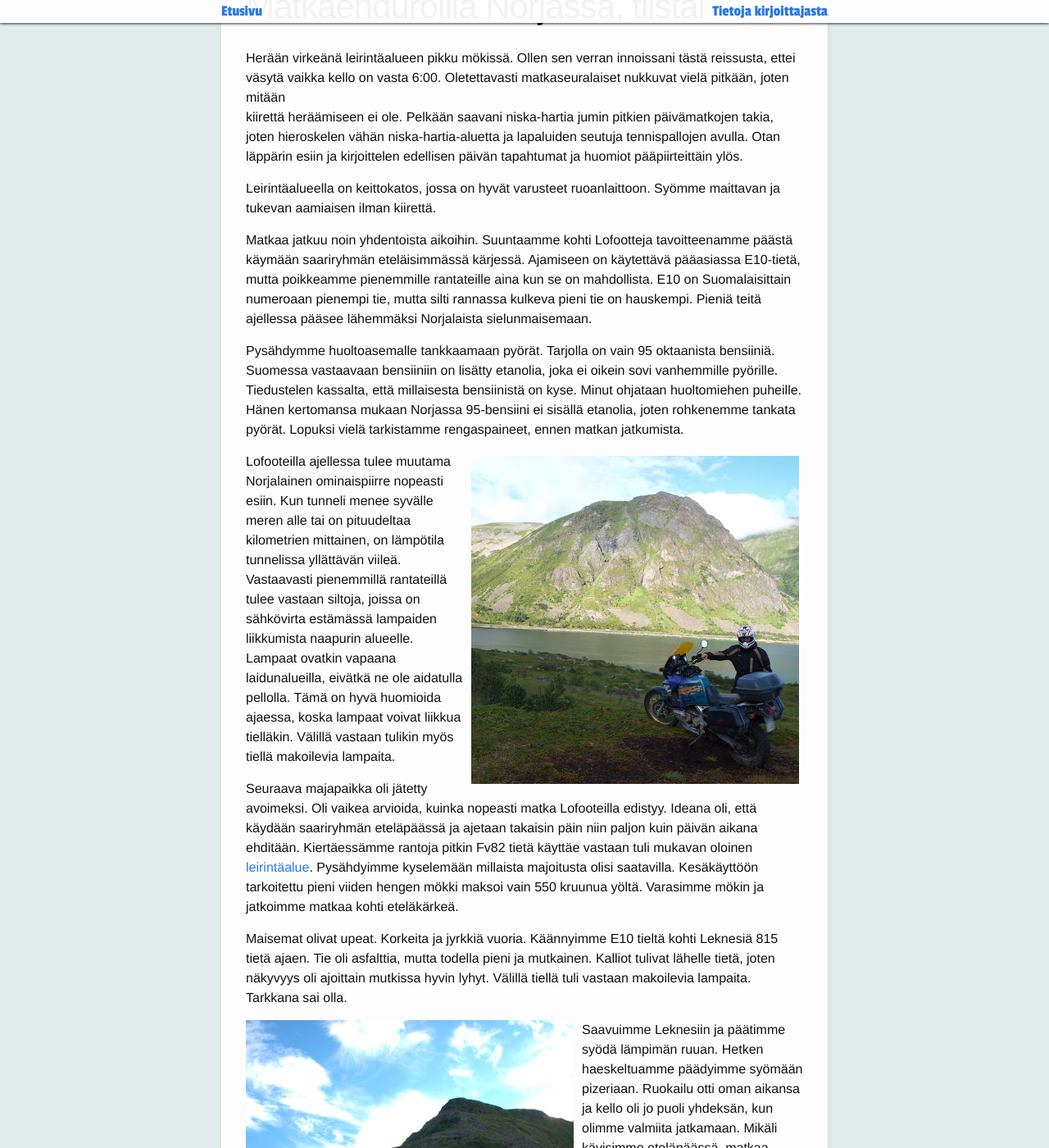
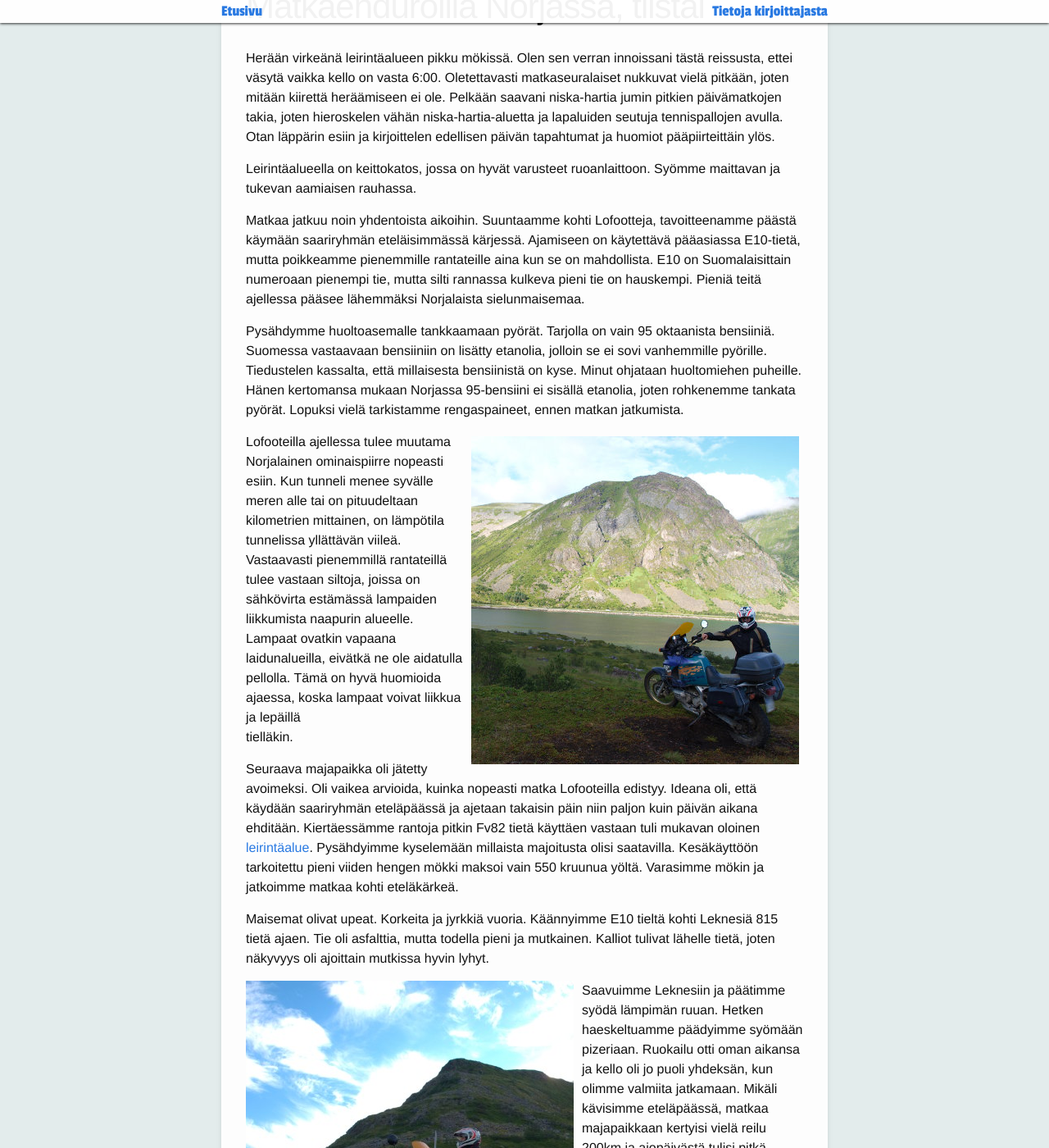
Before and after one commit to seikkailuendurolla/seikkailuendurolla.github.io, a Jekyll site: the page built from _posts/2020-02-29-matkaenduroilla-norjassa-tiistai.md, in a window 1280 px wide and 1400 px high, scrolled down 710 px. Shown: the whole window at 82% size. Built offline with Jekyll 4.4.1, drawn with Linux system fonts in a browser that asks for light colours; some web fonts are replaced; comment, search, counter and statistics services are not loaded; some of the changed text lies outside the part shown.

Commit message:
Oikoluku

```diff
--- a/_posts/2020-02-29-matkaenduroilla-norjassa-tiistai.md
+++ b/_posts/2020-02-29-matkaenduroilla-norjassa-tiistai.md
@@ -9,8 +9,7 @@
 ---
 
 
-
-Herään virkeänä leirintäalueen pikku mökissä. Ollen sen verran
+Herään virkeänä leirintäalueen pikku mökissä. Olen sen verran
 innoissani tästä reissusta, ettei väsytä vaikka kello on vasta 6:00.
 Oletettavasti matkaseuralaiset nukkuvat vielä pitkään, joten mitään
 kiirettä heräämiseen ei ole. Pelkään saavani niska-hartia jumin pitkien
@@ -21,19 +20,19 @@
 <!--more-->
 
 Leirintäalueella on keittokatos, jossa on hyvät varusteet
-ruoanlaittoon. Syömme maittavan ja tukevan aamiaisen ilman kiirettä.
+ruoanlaittoon. Syömme maittavan ja tukevan aamiaisen rauhassa.
 
-Matkaa jatkuu noin yhdentoista aikoihin. Suuntaamme kohti Lofootteja
+Matkaa jatkuu noin yhdentoista aikoihin. Suuntaamme kohti Lofootteja,
 tavoitteenamme päästä käymään saariryhmän eteläisimmässä kärjessä.
 Ajamiseen on käytettävä pääasiassa E10-tietä, mutta poikkeamme
 pienemmille rantateille aina kun se on mahdollista. E10 on
 Suomalaisittain numeroaan pienempi tie, mutta silti rannassa kulkeva
 pieni tie on hauskempi. Pieniä teitä ajellessa pääsee lähemmäksi
-Norjalaista sielunmaisemaan.
+Norjalaista sielunmaisemaa.
 
 Pysähdymme huoltoasemalle tankkaamaan pyörät. Tarjolla on vain 95
 oktaanista bensiiniä. Suomessa vastaavaan bensiiniin on lisätty
-etanolia, joka ei oikein sovi vanhemmille pyörille. Tiedustelen
+etanolia, jolloin se ei sovi vanhemmille pyörille. Tiedustelen
 kassalta, että millaisesta bensiinistä on kyse. Minut ohjataan
 huoltomiehen puheille. Hänen kertomansa mukaan Norjassa 95-bensiini ei
 sisällä etanolia, joten rohkenemme tankata pyörät. Lopuksi vielä
@@ -42,19 +41,19 @@
 <img src="/assets/norja10.jpg" style="float: right; padding: 5px;" />
 
 Lofooteilla ajellessa tulee muutama Norjalainen ominaispiirre nopeasti
-esiin. Kun tunneli menee syvälle meren alle tai on pituudeltaa
+esiin. Kun tunneli menee syvälle meren alle tai on pituudeltaan
 kilometrien mittainen, on lämpötila tunnelissa yllättävän viileä.
 Vastaavasti pienemmillä rantateillä tulee vastaan siltoja, joissa on
 sähkövirta estämässä lampaiden liikkumista naapurin alueelle. Lampaat
 ovatkin vapaana laidunalueilla, eivätkä ne ole aidatulla pellolla. Tämä
-on hyvä huomioida ajaessa, koska lampaat voivat liikkua tielläkin.
-Välillä vastaan tulikin myös tiellä makoilevia lampaita.
+on hyvä huomioida ajaessa, koska lampaat voivat liikkua ja lepäillä
+tielläkin.
 
 
 Seuraava majapaikka oli jätetty avoimeksi. Oli vaikea arvioida, kuinka
 nopeasti matka Lofooteilla edistyy. Ideana oli, että käydään
 saariryhmän eteläpäässä ja ajetaan takaisin päin niin paljon kuin
-päivän aikana ehditään. Kiertäessämme rantoja pitkin Fv82 tietä käyttäe
+päivän aikana ehditään. Kiertäessämme rantoja pitkin Fv82 tietä käyttäen
 vastaan tuli mukavan oloinen
 [leirintäalue](https://goo.gl/maps/eNtL2RqY3Y7Hfxv88). Pysähdyimme
 kyselemään millaista majoitusta olisi saatavilla. Kesäkäyttöön
@@ -65,8 +64,7 @@
 Maisemat olivat upeat. Korkeita ja jyrkkiä vuoria. Käännyimme E10
 tieltä kohti Leknesiä 815 tietä ajaen. Tie oli asfalttia, mutta todella
 pieni ja mutkainen. Kalliot tulivat lähelle tietä, joten näkyvyys oli
-ajoittain mutkissa hyvin lyhyt. Välillä tiellä tuli vastaan makoilevia
-lampaita. Tarkkana sai olla.
+ajoittain mutkissa hyvin lyhyt.
 
 <img src="/assets/norja11.jpg" style="float: left; padding-right: 10px;" />
 
```
Also changed, not shown: other parts of _posts/2020-02-29-matkaenduroilla-norjassa-tiistai.md (+7 -5 lines).
